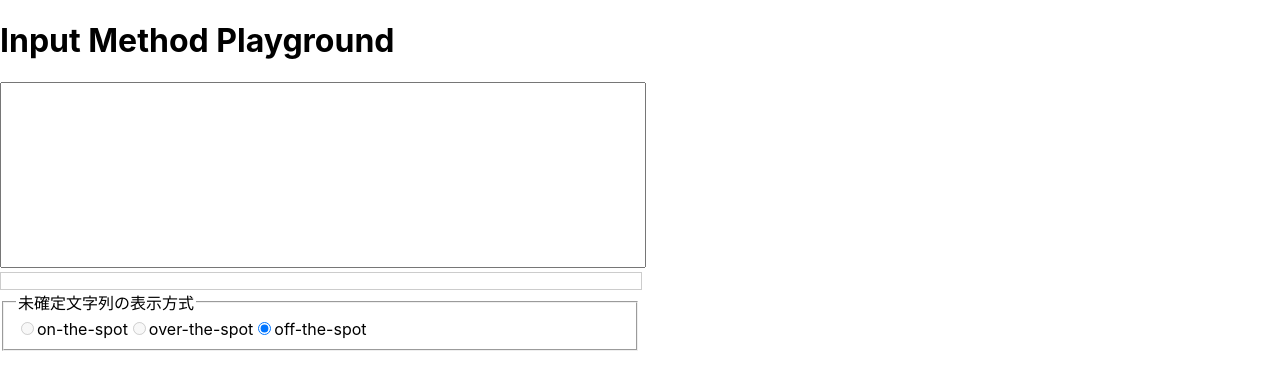
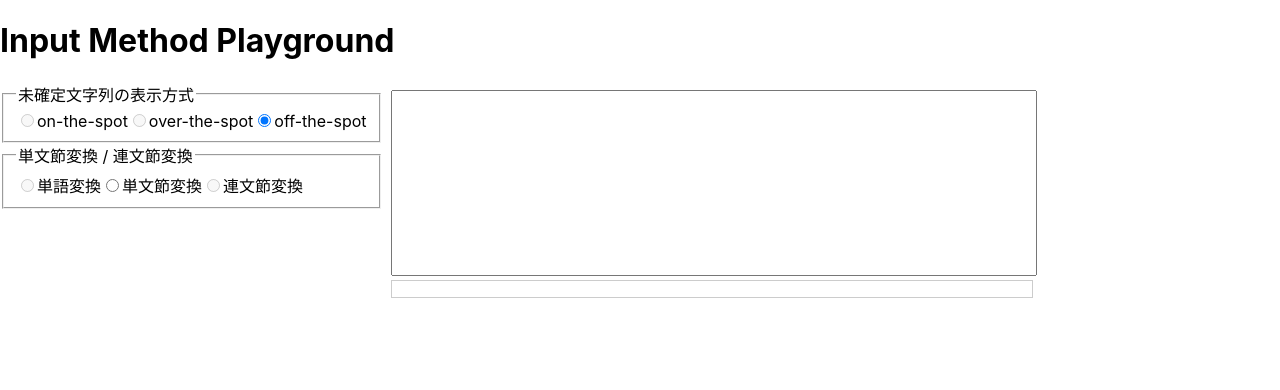
Before and after one commit to sakaiharuka/input-method-playground, a React (Create React App) app: page / in a window 1280 px wide. Shown: the top 390 px of the page. Built offline with nearby package versions, Linux system fonts and the light colour scheme.

Commit message:
促音の入力に対応

```diff
--- a/src/App.css
+++ b/src/App.css
@@ -1,3 +1,7 @@
 .App {
-  margin: 0 auto;
 }
+
+.container {
+  display: flex;
+  flex-direction: row;
+}
--- a/src/App.tsx
+++ b/src/App.tsx
@@ -10,8 +10,10 @@ const App: React.FC = () => {
       <header>
         <h1>Input Method Playground</h1>
       </header>
-      <TextBox />
-      <Settings />
+      <div className="container">
+        <Settings />
+        <TextBox />
+      </div>
     </div>
   )
 }
--- a/src/components/TextBox.css
+++ b/src/components/TextBox.css
@@ -1,4 +1,8 @@
-textarea {
+.TextBox {
+  padding: 0.5rem;
+}
+
+.TextBox textarea {
   width: 40em;
   resize: none;
   font-size: 1rem;
--- a/src/components/TextBox.tsx
+++ b/src/components/TextBox.tsx
@@ -57,7 +57,7 @@ const TextBox: React.FC = () => {
           if (romanKey.length > 0) {
             setPreEditText({
               composed: preEditText.composed + roman.slice(0, roman.length - romanKey.length) + romanTable[romanKey][0],
-              composing: ''
+              composing: romanTable[romanKey][1]
             })
           } else {
             setPreEditText({
@@ -74,7 +74,7 @@ const TextBox: React.FC = () => {
   }
 
   return (
-    <div>
+    <div className="TextBox">
       <textarea
         data-testid="text-box-textarea"
         onKeyDown={handleInput}
--- a/src/features/settings/Settings.tsx
+++ b/src/features/settings/Settings.tsx
@@ -9,7 +9,7 @@ const Settings: React.FC = () => {
   const dispatch = useDispatch()
 
   return (
-    <div style={{ width: '40em' }}>
+    <div>
       <form>
         <fieldset>
           <legend>未確定文字列の表示方式</legend>
@@ -37,6 +37,26 @@ const Settings: React.FC = () => {
           />
           <label htmlFor="off-the-spot">off-the-spot</label>
         </fieldset>
+        <fieldset>
+          <legend>単文節変換 / 連文節変換</legend>
+          <input
+            disabled
+            type="radio"
+            id="word"
+          />
+          <label htmlFor="word">単語変換</label>
+          <input
+            type="radio"
+            id="single"
+          />
+          <label htmlFor="single">単文節変換</label>
+          <input
+            disabled
+            type="radio"
+            id="multi"
+          />
+          <label htmlFor="multi">連文節変換</label>
+        </fieldset>
       </form>
     </div>
   )
--- a/src/lib/roman.ts
+++ b/src/lib/roman.ts
@@ -1,41 +1,45 @@
 export const romanTable: { [key: string]: string[] } = {
-  'a': ['あ', 'ア'], 'i': ['い', 'イ'], 'u': ['う', 'ウ'], 'e': ['え', 'エ'], 'o': ['お', 'オ'],
-  'xa': ['ぁ', 'ァ'], 'xi': ['ぃ', 'ィ'], 'xu': ['ぅ', 'ゥ'], 'xe': ['ぇ', 'ェ'], 'xo': ['ぉ', 'ォ'],
-  'ka': ['か', 'カ'], 'ki': ['き', 'キ'], 'ku': ['く', 'ク'], 'ke': ['け', 'ケ'], 'ko': ['こ', 'コ'],
-  'ga': ['が', 'ガ'], 'gi': ['ぎ', 'ギ'], 'gu': ['ぐ', 'グ'], 'ge': ['げ', 'ゲ'], 'go': ['ご', 'ゴ'],
-  'sa': ['さ', 'サ'], 'si': ['し', 'シ'], 'su': ['す', 'ス'], 'se': ['せ', 'セ'], 'so': ['そ', 'ソ'],
-  'za': ['ざ', 'ザ'], 'zi': ['じ', 'ジ'], 'zu': ['ず', 'ズ'], 'ze': ['ぜ', 'ゼ'], 'zo': ['ぞ', 'ゾ'],
-  'ta': ['た', 'タ'], 'ti': ['ち', 'チ'], 'tu': ['つ', 'ツ'], 'te': ['て', 'テ'], 'to': ['と', 'ト'],
-  'da': ['だ', 'ダ'], 'di': ['ぢ', 'ヂ'], 'du': ['づ', 'ヅ'], 'de': ['で', 'デ'], 'do': ['ど', 'ド'],
-  'na': ['な', 'ナ'], 'ni': ['に', 'ニ'], 'nu': ['ぬ', 'ヌ'], 'ne': ['ね', 'ネ'], 'no': ['の', 'ノ'],
-  'ha': ['は', 'ハ'], 'hi': ['ひ', 'ヒ'], 'hu': ['ふ', 'フ'], 'he': ['へ', 'ヘ'], 'ho': ['ほ', 'ホ'],
-  'ba': ['ば', 'バ'], 'bi': ['び', 'ビ'], 'bu': ['ぶ', 'ブ'], 'be': ['べ', 'ベ'], 'bo': ['ぼ', 'ボ'],
-  'pa': ['ぱ', 'パ'], 'pi': ['ぴ', 'ピ'], 'pu': ['ぷ', 'プ'], 'pe': ['ぺ', 'ペ'], 'po': ['ぽ', 'ポ'],
-  'ma': ['ま', 'マ'], 'mi': ['み', 'ミ'], 'mu': ['む', 'ム'], 'me': ['め', 'メ'], 'mo': ['も', 'モ'],
-  'ya': ['や', 'ヤ'], 'yu': ['ゆ', 'ユ'], 'yo': ['よ', 'ヨ'],
-  'xya': ['ゃ', 'ャ'], 'xyu': ['ゅ', 'ュ'], 'xyo': ['ょ', 'ョ'],
-  'ra': ['ら', 'ラ'], 'ri': ['り', 'リ'], 'ru': ['る', 'ル'], 're': ['れ', 'レ'], 'ro': ['ろ', 'ロ'],
-  'wa': ['わ', 'ワ'], 'wo': ['を', 'ヲ'],
-  'nn': ['ん', 'ン'],
-  'kya': ['きゃ', 'キャ'], 'kyu': ['きゅ', 'キュ'], 'kyo': ['きょ', 'キョ'],
-  'gya': ['ぎゃ', 'ギャ'], 'gyu': ['ぎゅ', 'ギュ'], 'gyo': ['ぎょ', 'ギョ'],
-  'sha': ['しゃ', 'シャ'], 'shi': ['し', 'シ'], 'shu': ['しゅ', 'シュ'], 'she': ['しぇ', 'シェ'], 'sho': ['しょ', 'ショ'],
-  'sya': ['しゃ', 'シャ'], 'syu': ['しゅ', 'シュ'], 'syo': ['しょ', 'ショ'],
-  'ja': ['じゃ', 'ジャ'], 'ji': ['じ', 'ジ'], 'ju': ['じゅ', 'ジュ'], 'je': ['じぇ', 'ジェ'], 'jo': ['じょ', 'ジョ'],
-  'zya': ['じゃ', 'ジャ'], 'zyu': ['じゅ', 'ジュ'], 'zyo': ['じょ', 'ジョ'],
-  'cha': ['ちゃ', 'チャ'], 'chi': ['ち', 'チ'], 'chu': ['ちゅ', 'チュ'], 'che': ['ちぇ', 'チェ'], 'cho': ['ちょ', 'チョ'],
-  'tya': ['ちゃ', 'チャ'], 'tyu': ['ちゅ', 'チュ'], 'tyo': ['ちょ', 'チョ'],
-  'nya': ['にゃ', 'ニャ'], 'nyu': ['にゅ', 'ニュ'], 'nyo': ['にょ', 'ニョ'],
-  'fa': ['ふぁ', 'ファ'], 'fi': ['ふぃ', 'フィ'], 'fu': ['ふ', 'フ'], 'fe': ['ふぇ', 'フェ'], 'fo': ['ふぉ', 'フォ'],
-  'hya': ['ひゃ', 'ヒャ'], 'hyu': ['ひゅ', 'ヒュ'], 'hyo': ['ひょ', 'ヒョ'],
-  'bya': ['びゃ', 'ビャ'], 'byu': ['びゅ', 'ビュ'], 'byo': ['びょ', 'ビョ'],
-  'mya': ['みゃ', 'ミャ'], 'myu': ['みゅ', 'ミュ'], 'myo': ['みょ', 'ミョ'],
-  'rya': ['りゃ', 'リャ'], 'ryu': ['りゅ', 'リュ'], 'ryo': ['りょ', 'リョ'],
-  '-': ['ー', 'ー'],
-  ',': ['、', '、'], '.': ['。', '。'],
-  '[': ['「', '「'], ']': ['」', '」'], '(': ['（', '（'], ')': ['）', '）'],
-  '?': ['？', '？'], '!': ['！', '！'],
-  'z/': ['・', '・']
+  'a': ['あ', ''], 'i': ['い', ''], 'u': ['う', ''], 'e': ['え', ''], 'o': ['お', ''],
+  'xa': ['ぁ', ''], 'xi': ['ぃ', ''], 'xu': ['ぅ', ''], 'xe': ['ぇ', ''], 'xo': ['ぉ', ''],
+  'ka': ['か', ''], 'ki': ['き', ''], 'ku': ['く', ''], 'ke': ['け', ''], 'ko': ['こ', ''],
+  'ga': ['が', ''], 'gi': ['ぎ', ''], 'gu': ['ぐ', ''], 'ge': ['げ', ''], 'go': ['ご', ''],
+  'sa': ['さ', ''], 'si': ['し', ''], 'su': ['す', ''], 'se': ['せ', ''], 'so': ['そ', ''],
+  'za': ['ざ', ''], 'zi': ['じ', ''], 'zu': ['ず', ''], 'ze': ['ぜ', ''], 'zo': ['ぞ', ''],
+  'ta': ['た', ''], 'ti': ['ち', ''], 'tu': ['つ', ''], 'te': ['て', ''], 'to': ['と', ''],
+  'da': ['だ', ''], 'di': ['ぢ', ''], 'du': ['づ', ''], 'de': ['で', ''], 'do': ['ど', ''],
+  'na': ['な', ''], 'ni': ['に', ''], 'nu': ['ぬ', ''], 'ne': ['ね', ''], 'no': ['の', ''],
+  'ha': ['は', ''], 'hi': ['ひ', ''], 'hu': ['ふ', ''], 'he': ['へ', ''], 'ho': ['ほ', ''],
+  'ba': ['ば', ''], 'bi': ['び', ''], 'bu': ['ぶ', ''], 'be': ['べ', ''], 'bo': ['ぼ', ''],
+  'pa': ['ぱ', ''], 'pi': ['ぴ', ''], 'pu': ['ぷ', ''], 'pe': ['ぺ', ''], 'po': ['ぽ', ''],
+  'ma': ['ま', ''], 'mi': ['み', ''], 'mu': ['む', ''], 'me': ['め', ''], 'mo': ['も', ''],
+  'ya': ['や', ''], 'yu': ['ゆ', ''], 'yo': ['よ', ''],
+  'xya': ['ゃ', ''], 'xyu': ['ゅ', ''], 'xyo': ['ょ', ''],
+  'ra': ['ら', ''], 'ri': ['り', ''], 'ru': ['る', ''], 're': ['れ', ''], 'ro': ['ろ', ''],
+  'wa': ['わ', ''], 'wo': ['を', ''],
+  'nn': ['ん', ''],
+  'xtu': ['っ', ''], 'kk': ['っ', 'k'], 'gg': ['っ', 'g'], 'ss': ['っ', 's'], 'zz': ['っ', 'z'],
+  'tt': ['っ', 't'], 'dd': ['っ', 'd'], 'hh': ['っ', 'h'], 'bb': ['っ', 'b'], 'pp': ['っ', 'p'],
+  'mm': ['ん', 'm'], 'yy': ['っ', 'y'], 'xx': ['っ', 'x'], 'rr': ['っ', 'r'], 'ww': ['っ', 'w'],
+  'jj': ['っ', 'j'], 'ff': ['っ', 'f'],
+  'kya': ['きゃ', ''], 'kyu': ['きゅ', ''], 'kyo': ['きょ', ''],
+  'gya': ['ぎゃ', ''], 'gyu': ['ぎゅ', ''], 'gyo': ['ぎょ', ''],
+  'sha': ['しゃ', ''], 'shi': ['し', ''], 'shu': ['しゅ', ''], 'she': ['しぇ', ''], 'sho': ['しょ', ''],
+  'sya': ['しゃ', ''], 'syu': ['しゅ', ''], 'syo': ['しょ', ''],
+  'ja': ['じゃ', ''], 'ji': ['じ', ''], 'ju': ['じゅ', ''], 'je': ['じぇ', ''], 'jo': ['じょ', ''],
+  'zya': ['じゃ', ''], 'zyu': ['じゅ', ''], 'zyo': ['じょ', ''],
+  'cha': ['ちゃ', ''], 'chi': ['ち', ''], 'chu': ['ちゅ', ''], 'che': ['ちぇ', ''], 'cho': ['ちょ', ''],
+  'tya': ['ちゃ', ''], 'tyu': ['ちゅ', ''], 'tyo': ['ちょ', ''],
+  'nya': ['にゃ', ''], 'nyu': ['にゅ', ''], 'nyo': ['にょ', ''],
+  'fa': ['ふぁ', ''], 'fi': ['ふぃ', ''], 'fu': ['ふ', ''], 'fe': ['ふぇ', ''], 'fo': ['ふぉ', ''],
+  'hya': ['ひゃ', ''], 'hyu': ['ひゅ', ''], 'hyo': ['ひょ', ''],
+  'bya': ['びゃ', ''], 'byu': ['びゅ', ''], 'byo': ['びょ', ''],
+  'mya': ['みゃ', ''], 'myu': ['みゅ', ''], 'myo': ['みょ', ''],
+  'rya': ['りゃ', ''], 'ryu': ['りゅ', ''], 'ryo': ['りょ', ''],
+  '-': ['ー', ''],
+  ',': ['、', ''], '.': ['。', ''],
+  '[': ['「', ''], ']': ['」', ''], '(': ['（', ''], ')': ['）', ''],
+  '?': ['？', ''], '!': ['！', ''],
+  'z/': ['・', '']
 }
 
 export const searchKey = (roman: string): string => {
```
